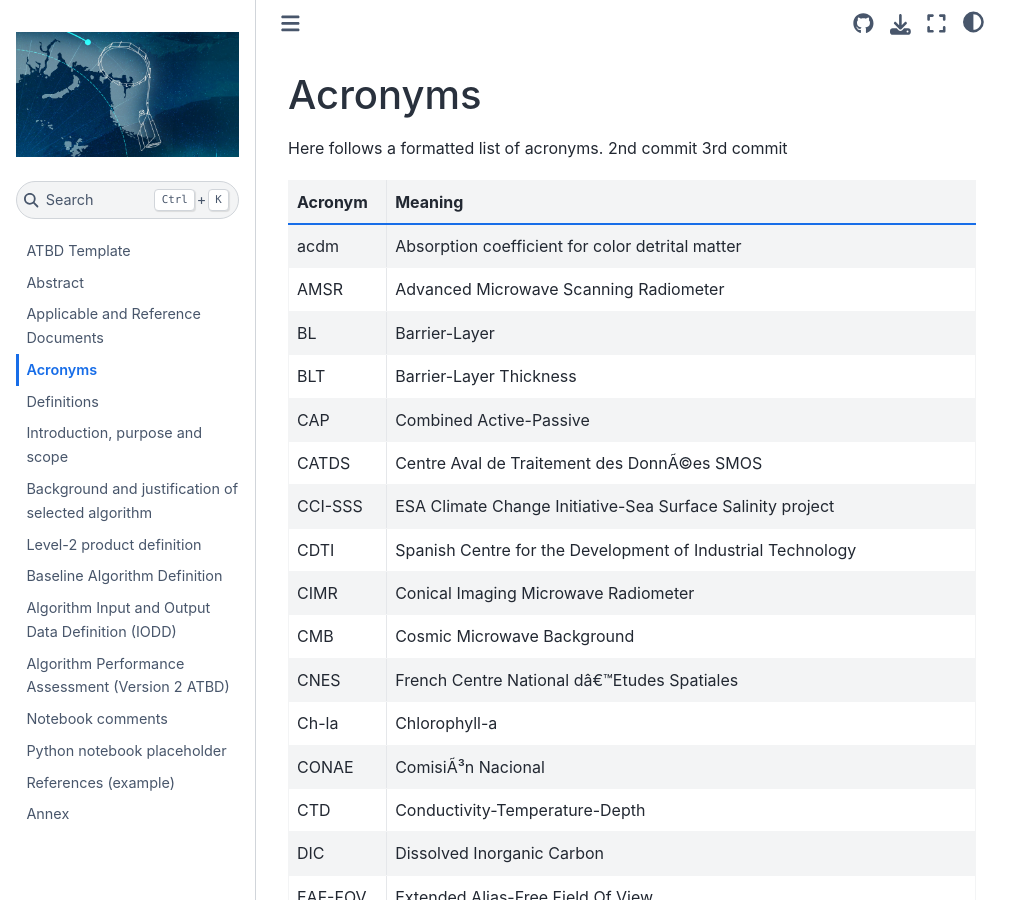
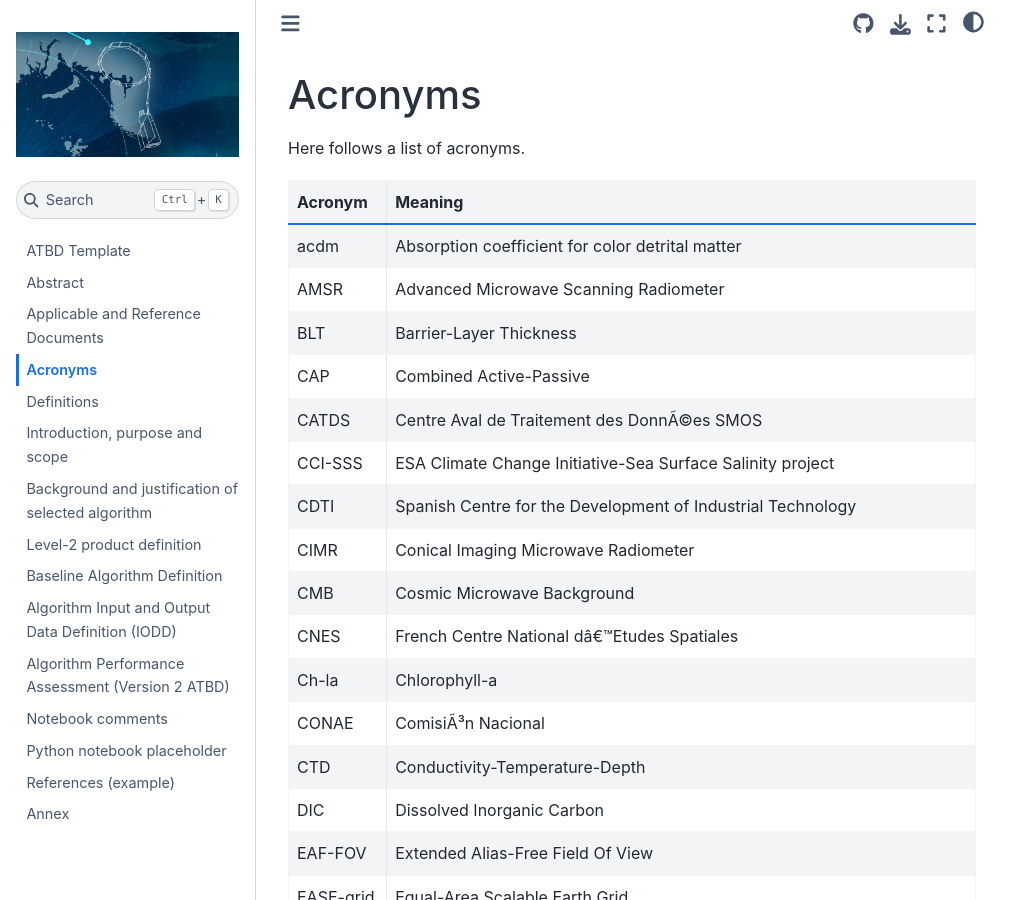
Before and after one commit to CIMR-Algos/SoilMoisture_ATBD, a Jupyter Book: the page built from book/acronyms.md, in a window 1280 px wide and 900 px high. Shown: the whole window, without its empty margins (0-1031 px from the left). Built offline with Jupyter Book 1.0.4 settings and Sphinx 7.4.7 and the Sphinx Book theme 1.1.4, drawn with Linux system fonts in a browser that asks for light colours.

```diff
--- a/book/acronyms.md
+++ b/book/acronyms.md
@@ -1,14 +1,11 @@
 # Acronyms
 
-Here follows a formatted list of acronyms.
-2nd commit
-3rd commit
+Here follows a list of acronyms.
 
 | Acronym | Meaning |
 | :-: | :-: |
 |acdm | Absorption coefficient for color detrital matter |
 |AMSR |	Advanced Microwave Scanning Radiometer |
-|BL	| Barrier-Layer |
 |BLT | 	Barrier-Layer Thickness |
 |CAP |	Combined Active-Passive |
 |CATDS |	Centre Aval de Traitement des DonnÃ©es SMOS |
```
